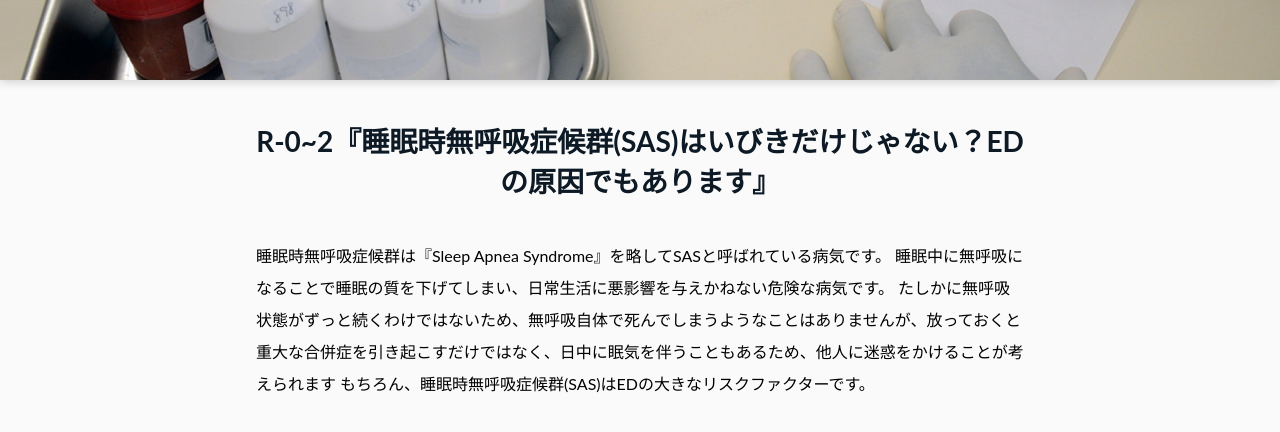
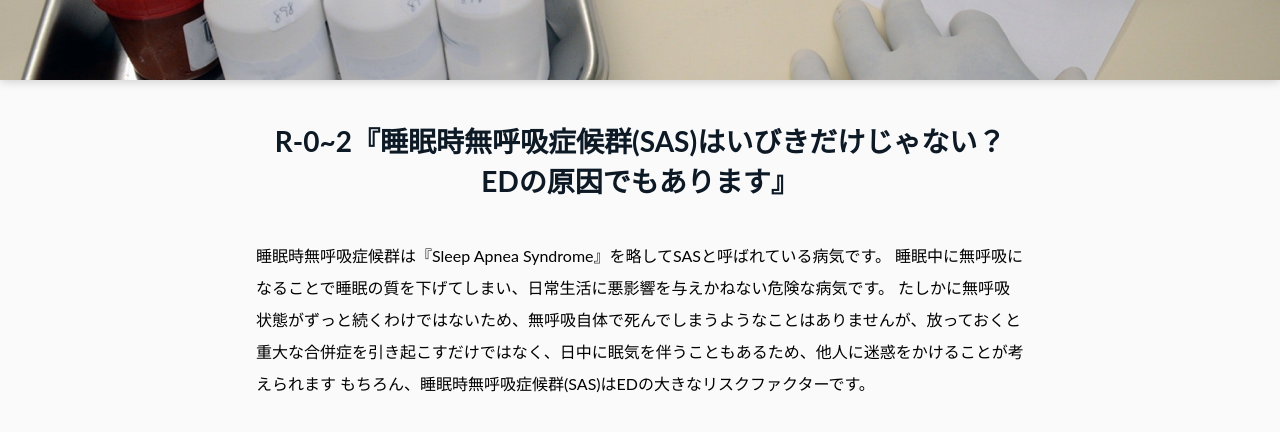
Before and after one commit to Manakura/Blog-Website-Izumi, a plain HTML site: page index.html in a window 1280 px wide. Shown: the part 220-652 px from the top of the page. Drawn offline with nearby package versions, Linux system fonts and the light colour scheme.

Commit message:
Fixed Title

```diff
--- a/index.html
+++ b/index.html
@@ -78,7 +78,7 @@
 
     <div class="metadata-main">
         <h1 id="first-title">
-                R-0~2『睡眠時無呼吸症候群(SAS)はいびきだけじゃない？EDの原因でもあります』
+                R-0~2『睡眠時無呼吸症候群(SAS)はいびきだけじゃない？<br>EDの原因でもあります』
         </h1>
         <p id="main-text">
                 睡眠時無呼吸症候群は『Sleep Apnea Syndrome』を略してSASと呼ばれている病気です。
```
